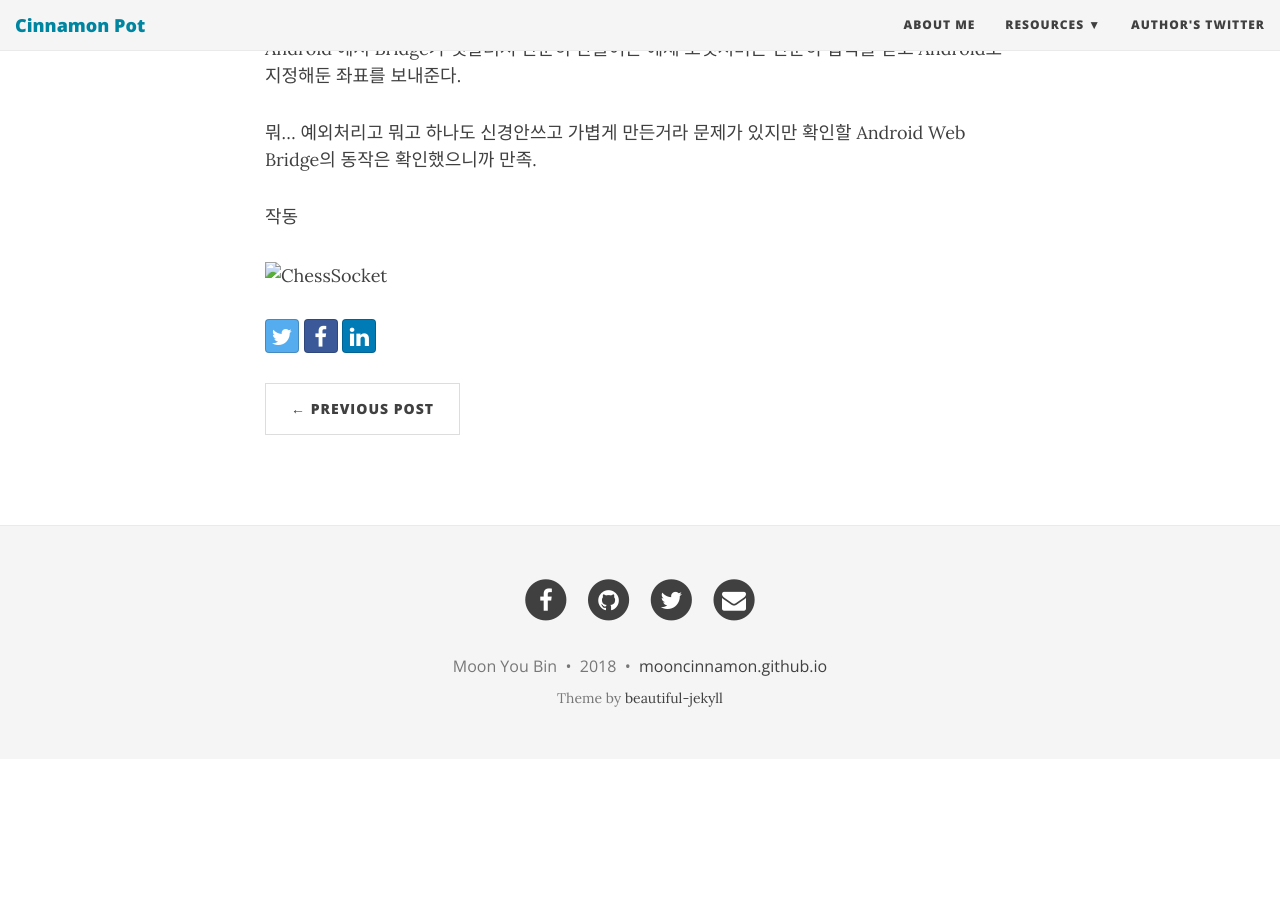
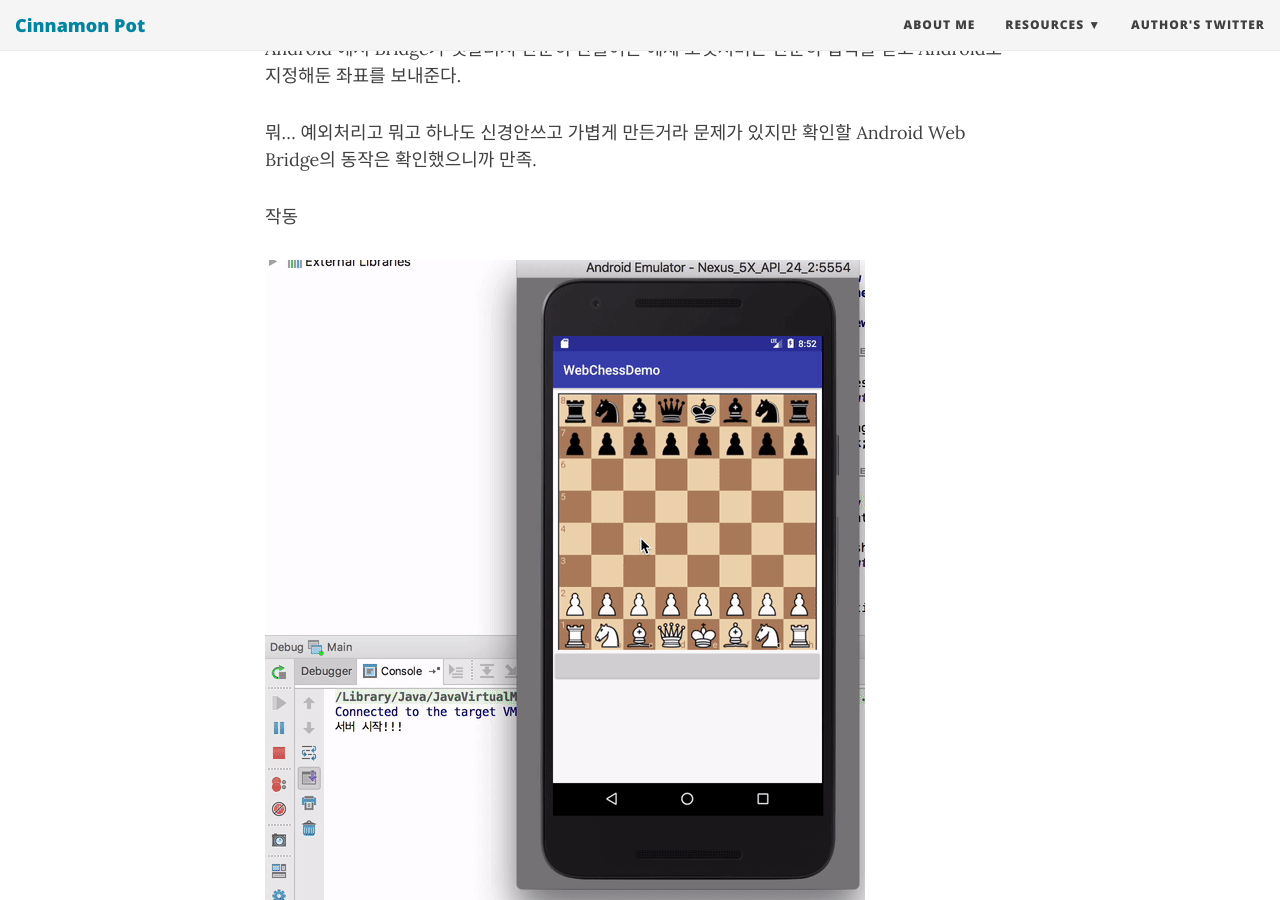
Before and after one commit to mooncinnamon/mooncinnamon.github.io, a Jekyll site: the page built from _posts/2018-03-18-Android WebApp with Java socket.md, in a window 1280 px wide and 900 px high, scrolled down 405 px. Built offline with Jekyll 4.4.1, drawn with Linux system fonts in a browser that asks for light colours; nearby versions of some CDN libraries; before the commit the page ends 1164 px from its top, so only the background shows below that.

Commit message:
post 이미지 경로 수정

```diff
--- a/_posts/2018-03-18-Android WebApp with Java socket.md
+++ b/_posts/2018-03-18-Android WebApp with Java socket.md
@@ -12,4 +12,4 @@ Android 에서 Bridge가 헷갈려서 단순히 만들어본 예제 소켓서버
 
 작동
 
-![ChessSocket](/Users/moonyoubin/Blog/img/ChessSocket.gif)
+![ChessSocket](../img/ChessSocket.gif)
```
